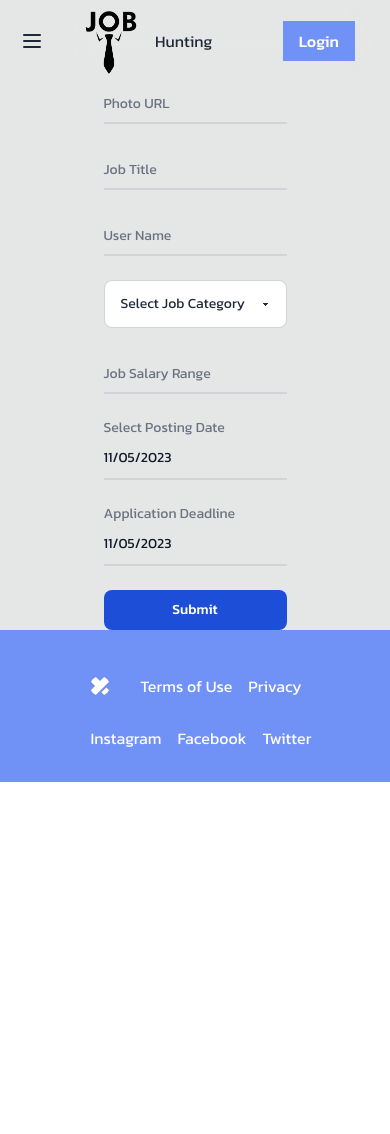
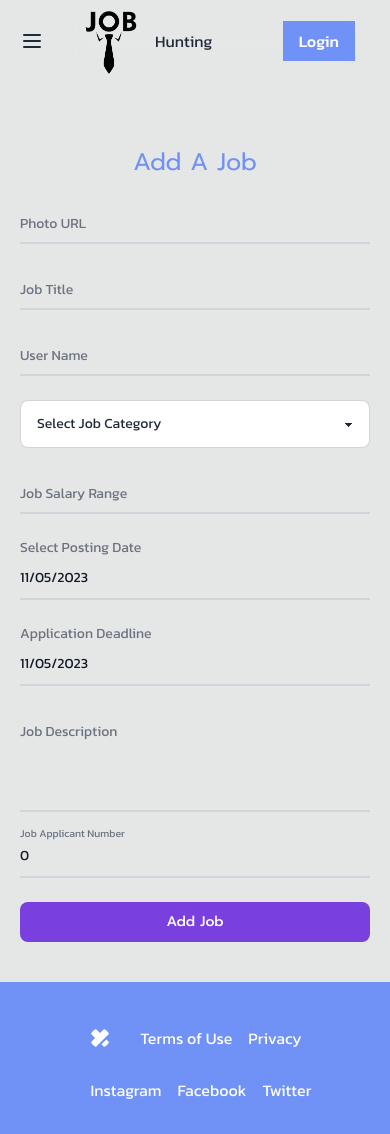
Before and after one commit to sabbir-offc/job-hunting-client, a React (Vite) app: page /add-job in a window 390 px wide. Before the commit the page ends 844 px from the top, so only its background shows below. Built offline with nearby package versions, Linux system fonts and the light colour scheme; no server answers.

Commit message:
job posting system created successfully.

```diff
--- a/src/Pages/AddJob/AddJob.jsx
+++ b/src/Pages/AddJob/AddJob.jsx
@@ -4,27 +4,70 @@ import { useState } from "react";
 import DatePicker from "react-datepicker";
 
 import "react-datepicker/dist/react-datepicker.css";
+import useAxios from "../../hooks/useAxios";
+import toast from "react-hot-toast";
 
 const AddJob = () => {
   const { user } = useAuth();
-  const [startDate, setStartDate] = useState(new Date());
+  const [postingDate, setPostingDate] = useState(new Date());
+  const [deadlineDate, setDeadlineDate] = useState(new Date());
+  const axios = useAxios();
+  const handleAddJob = (e) => {
+    e.preventDefault();
+    const form = e.target;
+    const job_image = form.image.value;
+    const job_title = form.job_title.value;
+    const job_description = form.description.value;
+    const user_name = form.user_name.value;
+    const job_category = form.job_category.value;
+    const job_salary = form.job_salary.value;
+    const job_posting_data = postingDate;
+    const job_application_deadline = deadlineDate;
+    const job_application_number = form.job_application_number.value;
+
+    const toastId = toast.loading("Job adding...");
+
+    const jobData = {
+      job_image,
+      job_title,
+      job_description,
+      user_name,
+      job_category,
+      job_salary,
+      job_posting_data,
+      job_application_deadline,
+      job_application_number,
+    };
+    console.log(jobData);
+
+    axios.post("/jobs", jobData).then((res) => {
+      if (res.data) {
+        toast.success("Job Added Successfull.", { id: toastId });
+        form.reset();
+      }
+    });
+  };
+
   return (
-    <div className="max-w-7xl mx-auto">
+    <div className="max-w-7xl lg:mx-auto px-5 my-10">
       <Helmet>
         <title>Add Job | Job Hunting</title>
       </Helmet>
-      <form>
+      <h1 className="text-2xl md:text-4xl lg:text-6xl text-center font-prompt text-[#7091F5]  my-6">
+        Add A Job
+      </h1>
+      <form onSubmit={handleAddJob}>
         <div className="relative z-0 w-full mb-6 group">
           <input
             type="url"
-            name="job_image"
-            id="job_image"
+            name="image"
+            id="image"
             className="block py-2.5 px-0 w-full text-sm text-gray-900 bg-transparent border-0 border-b-2 border-gray-300 appearance-none  dark:border-gray-600 dark:focus:border-blue-500 focus:outline-none focus:ring-0 focus:border-blue-600 peer"
             placeholder=" "
             required
           />
           <label
-            htmlFor="job_image"
+            htmlFor="image"
             className="peer-focus:font-medium absolute text-sm text-gray-500 dark:text-gray-400 duration-300 transhtmlForm -translate-y-6 scale-75 top-3 -z-10 origin-[0] peer-focus:left-0 peer-focus:text-blue-600 peer-focus:dark:text-blue-500 peer-placeholder-shown:scale-100 peer-placeholder-shown:translate-y-0 peer-focus:scale-75 peer-focus:-translate-y-6"
           >
             Photo URL
@@ -66,7 +109,10 @@ const AddJob = () => {
         </div>
         <div className="grid md:grid-cols-2 md:gap-6">
           <div className="relative z-0 w-full mb-6 group">
-            <select className="select select-bordered w-full max-w-xs">
+            <select
+              name="job_category"
+              className="select select-bordered w-full "
+            >
               <option disabled selected>
                 Select Job Category
               </option>
@@ -76,7 +122,7 @@ const AddJob = () => {
               <option value="Part Time">Part Time</option>
             </select>
             <label
-              htmlFor="floating_first_name"
+              htmlFor="job_salary"
               className="peer-focus:font-medium absolute text-sm text-gray-500 dark:text-gray-400 duration-300 transhtmlForm -translate-y-6 scale-75 top-3 -z-10 origin-[0] peer-focus:left-0 peer-focus:text-blue-600 peer-focus:dark:text-blue-500 peer-placeholder-shown:scale-100 peer-placeholder-shown:translate-y-0 peer-focus:scale-75 peer-focus:-translate-y-6"
             ></label>
           </div>
@@ -98,7 +144,7 @@ const AddJob = () => {
           </div>
         </div>
         <div className="grid md:grid-cols-2 md:gap-6">
-          <div className="z-0 w-full mb-6 group flex flex-col">
+          <div className="z-[1] w-full mb-6 group flex flex-col">
             <label
               htmlFor=""
               className="text-sm text-gray-500 duration-300 transhtmlForm origin-[0]  peer-focus:text-blue-600 peer-focus:dark:text-blue-500   "
@@ -106,12 +152,12 @@ const AddJob = () => {
               Select Posting Date
             </label>
             <DatePicker
-              selected={startDate}
-              onChange={(date) => setStartDate(date)}
+              selected={postingDate}
+              onChange={(date) => setPostingDate(date)}
               className="block py-2.5 px-0 w-full text-sm text-gray-900 bg-transparent border-0 border-b-2 border-gray-300 appearance-none  dark:border-gray-600 dark:focus:border-blue-500 focus:outline-none focus:ring-0 focus:border-blue-600 peer"
             />
           </div>
-          <div className="z-0 w-full mb-6 group flex flex-col">
+          <div className="z-[1] w-full mb-6 group flex flex-col">
             <label
               htmlFor=""
               className="text-sm text-gray-500 duration-300 transhtmlForm origin-[0]  peer-focus:text-blue-600 peer-focus:dark:text-blue-500   "
@@ -119,18 +165,53 @@ const AddJob = () => {
               Application Deadline
             </label>
             <DatePicker
-              selected={startDate}
-              onChange={(date) => setStartDate(date)}
+              selected={deadlineDate}
+              onChange={(date) => setDeadlineDate(date)}
               className="block py-2.5 px-0 w-full text-sm text-gray-900 bg-transparent border-0 border-b-2 border-gray-300 appearance-none  dark:border-gray-600 dark:focus:border-blue-500 focus:outline-none focus:ring-0 focus:border-blue-600 peer"
             />
           </div>
         </div>
+        <div className="w-full relative z-0 ">
+          <textarea
+            type="text"
+            name="description"
+            id="description"
+            className="resize-none block py-2.5 px-0 w-full text-sm text-gray-900 bg-transparent border-0 border-b-2 border-gray-300 appearance-none  dark:border-gray-600 dark:focus:border-blue-500 focus:outline-none focus:ring-0 focus:border-blue-600 peer"
+            placeholder=" "
+            rows="4"
+            required
+          />
+          <label
+            htmlFor="description"
+            className="peer-focus:font-medium absolute text-sm text-gray-500 dark:text-gray-400 duration-300 transhtmlForm -translate-y-6 scale-75 top-3 -z-10 origin-[0] peer-focus:left-0 peer-focus:text-blue-600 peer-focus:dark:text-blue-500 peer-placeholder-shown:scale-100 peer-placeholder-shown:translate-y-0 peer-focus:scale-75 peer-focus:-translate-y-6"
+          >
+            Job Description{" "}
+          </label>
+        </div>
+        <div className="relative z-0 w-full my-6 group">
+          <input
+            type="text"
+            name="job_application_number"
+            id="job_application_number"
+            className="block py-2.5 px-0 w-full text-sm text-gray-900 bg-transparent border-0 border-b-2 border-gray-300 appearance-none  dark:border-gray-600 dark:focus:border-blue-500 focus:outline-none focus:ring-0 focus:border-blue-600 peer"
+            placeholder=" "
+            defaultValue={0}
+            readOnly
+            required
+          />
+          <label
+            htmlFor="job_application_number"
+            className="peer-focus:font-medium absolute text-sm text-gray-500 dark:text-gray-400 duration-300 transhtmlForm -translate-y-6 scale-75 top-3 -z-10 origin-[0] peer-focus:left-0 peer-focus:text-blue-600 peer-focus:dark:text-blue-500 peer-placeholder-shown:scale-100 peer-placeholder-shown:translate-y-0 peer-focus:scale-75 peer-focus:-translate-y-6"
+          >
+            Job Applicant Number
+          </label>
+        </div>
 
         <button
           type="submit"
-          className="text-white bg-blue-700 hover:bg-blue-800 focus:ring-4 focus:outline-none focus:ring-blue-300 font-medium rounded-lg text-sm w-full sm:w-auto px-5 py-2.5 text-center dark:bg-blue-600 dark:hover:bg-blue-700 dark:focus:ring-blue-800"
+          className="text-white ease-in-out duration-300 font-prompt bg-[#793FDF] hover:bg-[#7091F5]  font-medium rounded-lg text-sm w-full px-5 py-2.5 text-center "
         >
-          Submit
+          Add Job
         </button>
       </form>
     </div>
--- a/src/components/JobCategoryTab.jsx
+++ b/src/components/JobCategoryTab.jsx
@@ -24,8 +24,7 @@ const JobCategoryTab = () => {
   }, [selectedCategory, axios]);
 
   const result =
-    jobs &&
-    jobs.map((job) => <JobCard key={job.job_salary} job={job}></JobCard>);
+    jobs && jobs.map((job) => <JobCard key={job._id} job={job}></JobCard>);
 
   if (loading) {
     return <JobCategoryLoader></JobCategoryLoader>;
--- a/src/index.css
+++ b/src/index.css
@@ -1,4 +1,5 @@
 @import url('https://fonts.googleapis.com/css2?family=Kanit:wght@400;500;600;700;800;900&display=swap');
+@import url('https://fonts.googleapis.com/css2?family=Prompt:wght@400;500;600;700;800;900&display=swap');
 @tailwind base;
 @tailwind components;
 @tailwind utilities;
--- a/tailwind.config.js
+++ b/tailwind.config.js
@@ -7,7 +7,9 @@ export default {
   theme: {
     extend: {
       fontFamily: {
-        'kanit': "'Kanit', sans-serif"
+        'kanit': "'Kanit', sans-serif",
+        "prompt": "'Prompt', sans-serif"
+
       }
     },
   },
```
Also changed, not shown: public/fake.json (+5 -5 lines).
